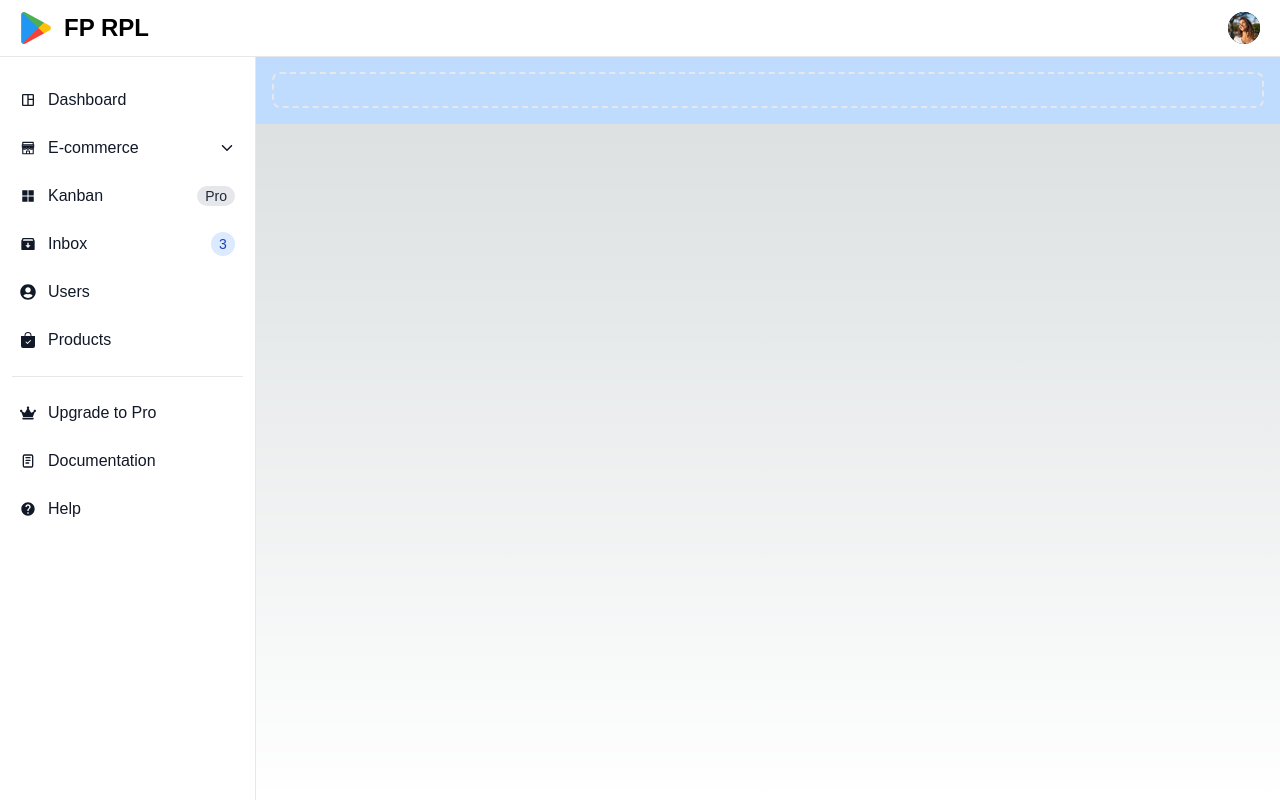
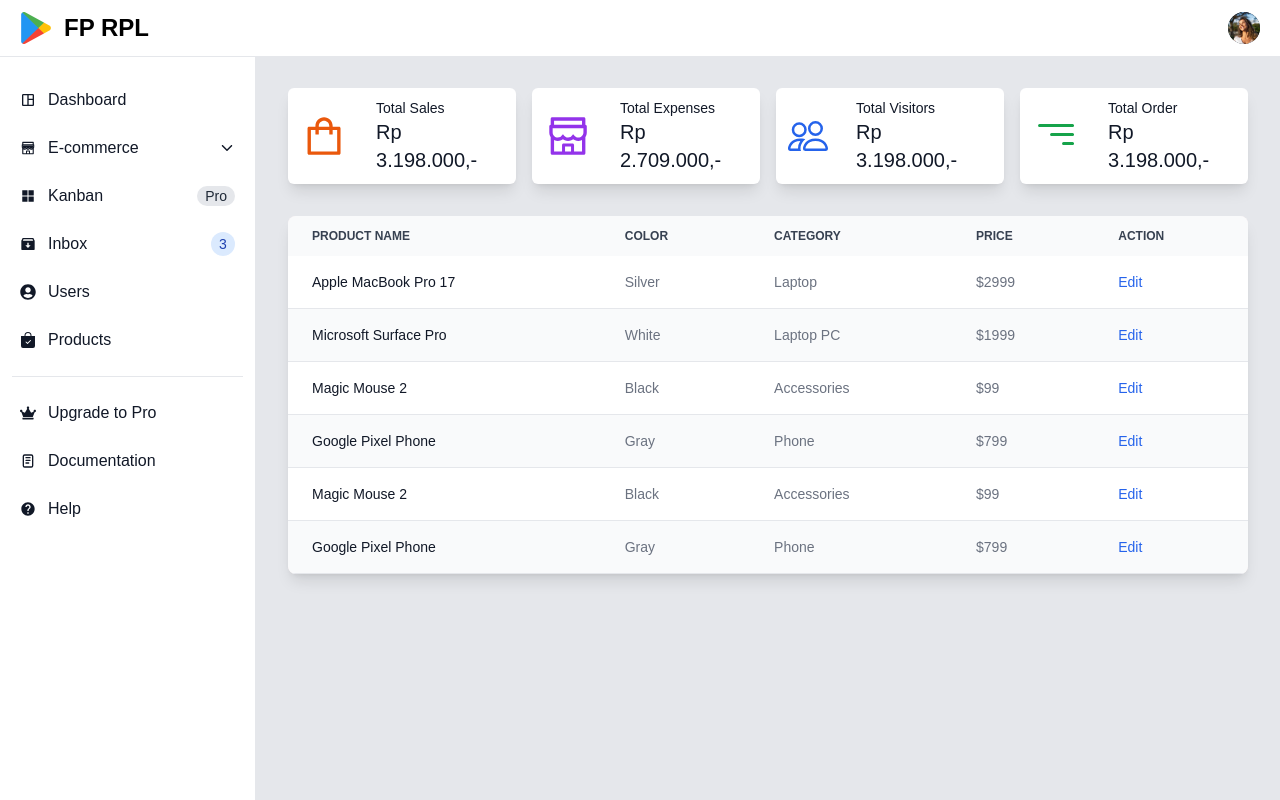
Before and after one commit to thoriqagfi/fp-rpl-frontend, a Next.js app: page /dashboard/admin in a window 1280 px wide. Built offline with nearby package versions, Linux system fonts and the light colour scheme.

Commit message:
fix: dashboard admin page

```diff
--- a/src/pages/dashboard/admin.tsx
+++ b/src/pages/dashboard/admin.tsx
@@ -2,12 +2,17 @@
 import Link from "next/link";
 import React, { useState } from "react";
 
-import ListSideBar from "@/components/ListSideBar";
-import DropDownSidebar from "@/components/DropdownSidebar";
-import ListAdminProfile from "@/components/ListAdminProfile";
+import ListSideBar from "@/components/dashboardadmin/ListSideBar";
+import DropDownSidebar from "@/components/dashboardadmin/DropdownSidebar";
+import ListAdminProfile from "@/components/dashboardadmin/ListAdminProfile";
 
-import { AiFillAppstore, AiTwotoneShop } from "react-icons/ai";
-import { BsFillBagCheckFill } from "react-icons/bs";
+import {
+  AiFillAppstore,
+  AiTwotoneShop,
+  AiOutlineShop,
+  AiOutlineShopping,
+} from "react-icons/ai";
+import { BsFillBagCheckFill, BsFilterRight, BsPeople } from "react-icons/bs";
 import { FaUserCircle, FaCrown } from "react-icons/fa";
 import { HiMenuAlt2 } from "react-icons/hi";
 import { IoIosArrowDown } from "react-icons/io";
@@ -18,7 +23,7 @@
 import UserProfile from "public/user-profile.jpeg";
 import PlayStore from "public/playstore.png";
 
-function Admin() {
+function DashbaordAdmin() {
   const [open, setOpenDropdown] = useState(false);
   const [showSideBar, setShowSideBar] = useState(true);
   const [showProfile, setShowProfile] = useState(false);
@@ -31,7 +36,7 @@
             <div className="flex items-center justify-start">
               <button
                 onClick={() => setShowSideBar(!showSideBar)}
-                className="inline-flex items-center p-2 text-sm text-gray-500 rounded-lg md:hidden hover:bg-gray-100 focus:outline-none focus:ring-2 focus:ring-gray-200 dark:text-gray-400 dark:hover:bg-gray-700 dark:focus:ring-gray-600"
+                className="inline-flex items-center p-1 text-sm text-gray-500 rounded-lg sm:hidden hover:bg-gray-100 focus:outline-none focus:ring-2 focus:ring-gray-200 dark:text-gray-400 dark:hover:bg-gray-700 dark:focus:ring-gray-600"
               >
                 <span className="sr-only">Open sidebar</span>
                 <HiMenuAlt2 className="w-6 h-6" />
@@ -146,11 +151,182 @@
         </div>
       </aside>
 
-      <div className="p-4 sm:ml-64 bg-blue-200">
-        <div className="p-4 border-2 border-gray-200 border-dashed rounded-lg dark:border-gray-700 mt-14"></div>
+      <div className="p-4 sm:ml-64 bg-gray-200 min-h-screen">
+        <div className="p-4 mt-14">
+          <div className="grid grid-cols-2 grid-rows-2 lg:grid-rows-1 lg:grid-cols-4 gap-4">
+            <span className="flex items-center justify-center h-24 rounded-md bg-white shadow-lg">
+              <AiOutlineShopping className="fill-orange-600 w-1/2 h-1/2" />
+              <span className="w-full h-full text-gray-900 flex flex-col items-start justify-center px-4">
+                <h4 className="text-sm">Total Sales</h4>
+                <h2 className="text-xl">Rp 3.198.000,-</h2>
+              </span>
+            </span>
+            <span className="flex items-center justify-center h-24 rounded-md bg-white shadow-lg">
+              <AiOutlineShop className="fill-purple-600 w-1/2 h-1/2" />
+              <span className="w-full h-full text-gray-900 flex flex-col items-start justify-center px-4">
+                <h4 className="text-sm">Total Expenses</h4>
+                <h2 className="text-xl">Rp 2.709.000,-</h2>
+              </span>
+            </span>
+            <span className="flex items-center justify-center h-24 rounded-md bg-white shadow-lg">
+              <BsPeople className="fill-blue-600 w-5/12 h-[41.67%]" />
+              <span className="w-full h-full text-gray-900 flex flex-col items-start justify-center px-4">
+                <h4 className="text-sm">Total Visitors</h4>
+                <h2 className="text-xl">Rp 3.198.000,-</h2>
+              </span>
+            </span>
+            <span className="flex items-center justify-center h-24 rounded-md bg-white shadow-lg">
+              <BsFilterRight className="fill-green-600 w-1/2 h-1/2" />
+              <span className="w-full h-full text-gray-900 flex flex-col items-start justify-center px-4">
+                <h4 className="text-sm">Total Order</h4>
+                <h2 className="text-xl">Rp 3.198.000,-</h2>
+              </span>
+            </span>
+          </div>
+
+          <div className="mt-8 h-full w-full rounded-lg bg-red-50 text-black relative overflow-x-auto shadow-lg">
+            <table className="w-full h-full text-sm text-left text-gray-500 dark:text-gray-400">
+              <thead className="text-xs text-gray-700 uppercase bg-gray-50 dark:bg-gray-700 dark:text-gray-400">
+                <tr>
+                  <th scope="col" className="px-6 py-3">
+                    Product name
+                  </th>
+                  <th scope="col" className="px-6 py-3">
+                    Color
+                  </th>
+                  <th scope="col" className="px-6 py-3">
+                    Category
+                  </th>
+                  <th scope="col" className="px-6 py-3">
+                    Price
+                  </th>
+                  <th scope="col" className="px-6 py-3">
+                    Action
+                  </th>
+                </tr>
+              </thead>
+              <tbody>
+                <tr className="bg-white border-b dark:bg-gray-900 dark:border-gray-700">
+                  <th
+                    scope="row"
+                    className="px-6 py-4 font-medium text-gray-900 whitespace-nowrap dark:text-white"
+                  >
+                    Apple MacBook Pro 17
+                  </th>
+                  <td className="px-6 py-4">Silver</td>
+                  <td className="px-6 py-4">Laptop</td>
+                  <td className="px-6 py-4">$2999</td>
+                  <td className="px-6 py-4">
+                    <a
+                      href="#"
+                      className="font-medium text-blue-600 dark:text-blue-500 hover:underline"
+                    >
+                      Edit
+                    </a>
+                  </td>
+                </tr>
+                <tr className="border-b bg-gray-50 dark:bg-gray-800 dark:border-gray-700">
+                  <th
+                    scope="row"
+                    className="px-6 py-4 font-medium text-gray-900 whitespace-nowrap dark:text-white"
+                  >
+                    Microsoft Surface Pro
+                  </th>
+                  <td className="px-6 py-4">White</td>
+                  <td className="px-6 py-4">Laptop PC</td>
+                  <td className="px-6 py-4">$1999</td>
+                  <td className="px-6 py-4">
+                    <a
+                      href="#"
+                      className="font-medium text-blue-600 dark:text-blue-500 hover:underline"
+                    >
+                      Edit
+                    </a>
+                  </td>
+                </tr>
+                <tr className="bg-white border-b dark:bg-gray-900 dark:border-gray-700">
+                  <th
+                    scope="row"
+                    className="px-6 py-4 font-medium text-gray-900 whitespace-nowrap dark:text-white"
+                  >
+                    Magic Mouse 2
+                  </th>
+                  <td className="px-6 py-4">Black</td>
+                  <td className="px-6 py-4">Accessories</td>
+                  <td className="px-6 py-4">$99</td>
+                  <td className="px-6 py-4">
+                    <a
+                      href="#"
+                      className="font-medium text-blue-600 dark:text-blue-500 hover:underline"
+                    >
+                      Edit
+                    </a>
+                  </td>
+                </tr>
+                <tr className="border-b bg-gray-50 dark:bg-gray-800 dark:border-gray-700">
+                  <th
+                    scope="row"
+                    className="px-6 py-4 font-medium text-gray-900 whitespace-nowrap dark:text-white"
+                  >
+                    Google Pixel Phone
+                  </th>
+                  <td className="px-6 py-4">Gray</td>
+                  <td className="px-6 py-4">Phone</td>
+                  <td className="px-6 py-4">$799</td>
+                  <td className="px-6 py-4">
+                    <a
+                      href="#"
+                      className="font-medium text-blue-600 dark:text-blue-500 hover:underline"
+                    >
+                      Edit
+                    </a>
+                  </td>
+                </tr>
+                <tr className="bg-white border-b dark:bg-gray-900 dark:border-gray-700">
+                  <th
+                    scope="row"
+                    className="px-6 py-4 font-medium text-gray-900 whitespace-nowrap dark:text-white"
+                  >
+                    Magic Mouse 2
+                  </th>
+                  <td className="px-6 py-4">Black</td>
+                  <td className="px-6 py-4">Accessories</td>
+                  <td className="px-6 py-4">$99</td>
+                  <td className="px-6 py-4">
+                    <a
+                      href="#"
+                      className="font-medium text-blue-600 dark:text-blue-500 hover:underline"
+                    >
+                      Edit
+                    </a>
+                  </td>
+                </tr>
+                <tr className="border-b bg-gray-50 dark:bg-gray-800 dark:border-gray-700">
+                  <th
+                    scope="row"
+                    className="px-6 py-4 font-medium text-gray-900 whitespace-nowrap dark:text-white"
+                  >
+                    Google Pixel Phone
+                  </th>
+                  <td className="px-6 py-4">Gray</td>
+                  <td className="px-6 py-4">Phone</td>
+                  <td className="px-6 py-4">$799</td>
+                  <td className="px-6 py-4">
+                    <a
+                      href="#"
+                      className="font-medium text-blue-600 dark:text-blue-500 hover:underline"
+                    >
+                      Edit
+                    </a>
+                  </td>
+                </tr>
+              </tbody>
+            </table>
+          </div>
+        </div>
       </div>
     </div>
   );
 }
 
-export default Admin;
+export default DashbaordAdmin;
```
Also changed, not shown: src/components/dashboardadmin/DropdownSidebar.tsx (renamed from src/components/DropdownSidebar.tsx), src/components/dashboardadmin/ListAdminProfile.tsx (renamed from src/components/ListAdminProfile.tsx), src/components/dashboardadmin/ListSideBar.tsx (renamed from src/components/ListSideBar.tsx).
